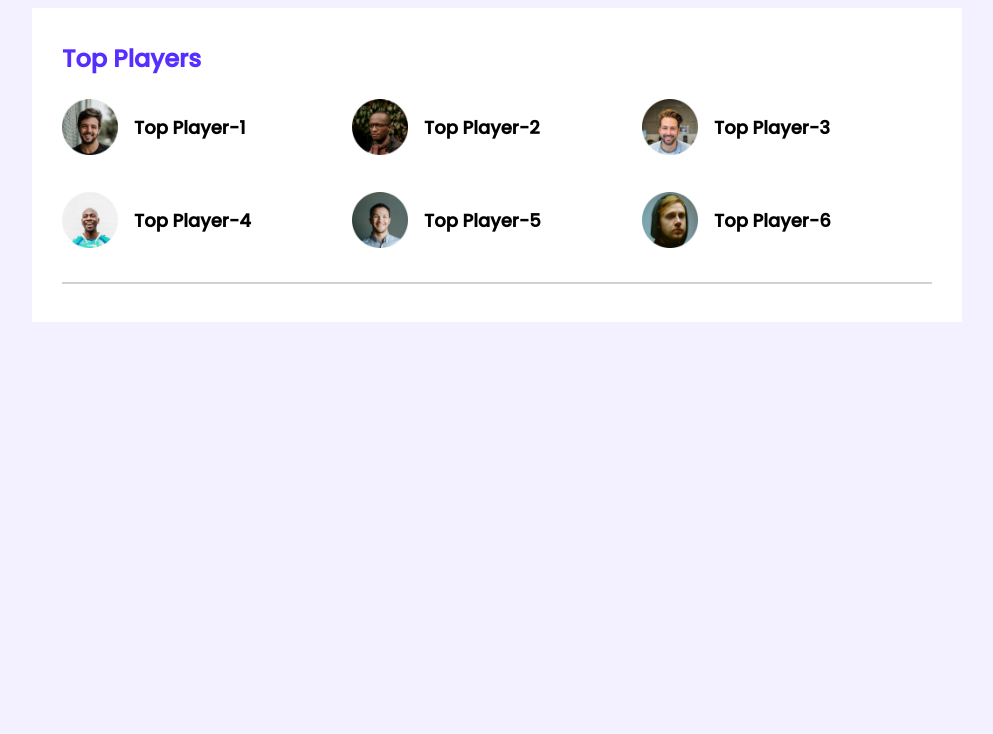
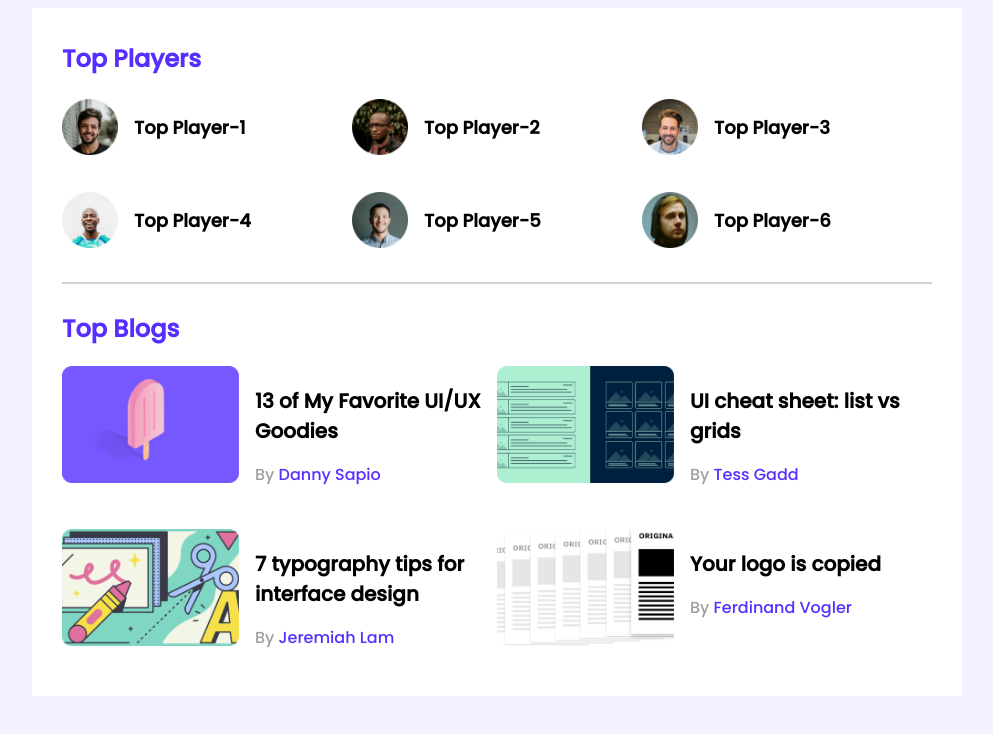
Before and after one commit to JowelAhmedHim/Leader-board, a plain HTML site: page index.html in a window 1280 px wide. Shown: the whole page, without its empty margins (143-1136 px from the left). Drawn offline with Linux system fonts and the light colour scheme.

Commit message:
top blogs add

```diff
--- a/index.html
+++ b/index.html
@@ -50,6 +50,52 @@
             </div>
 
             <hr>
+
+            <div class="top-blogs">
+                <h2 class="section-title">Top Blogs</h2>
+                <div class="blogs">
+                    <article class="blog">
+                        <div class="thumbnail">
+                            <img src="images/blogs/blog-1.png" alt="thumbnail1">
+                        </div>
+                        <div class="blog-info">
+                            <h3 class="blog-title">13 of My Favorite
+                                UI/UX Goodies</h3>
+                            <p class="blog-author">By <a href="#"> Danny Sapio</a></p>
+                        </div>
+                    </article>
+                    <article class="blog">
+                        <div class="thumbnail">
+                            <img src="images/blogs/blog-2.png" alt="thumbnail1">
+                        </div>
+                        <div class="blog-info">
+                            <h3 class="blog-title">UI cheat sheet:
+                                list vs grids</h3>
+                            <p class="blog-author">By <a href="#">Tess Gadd</a></p>
+                        </div>
+                    </article>
+                    <article class="blog">
+                        <div class="thumbnail">
+                            <img src="images/blogs/blog-3.png" alt="thumbnail1">
+                        </div>
+                        <div class="blog-info">
+                            <h3 class="blog-title">7 typography tips
+                                for interface design</h3>
+                            <p class="blog-author">By <a href="#">Jeremiah Lam</a></p>
+                        </div>
+                    </article>
+                    <article class="blog">
+                        <div class="thumbnail">
+                            <img src="images/blogs/blog-4.png" alt="thumbnail1">
+                        </div>
+                        <div class="blog-info">
+                            <h3 class="blog-title">Your logo is
+                                copied</h3>
+                            <p class="blog-author">By <a href="#">Ferdinand Vogler</a></p>
+                        </div>
+                    </article>
+                </div>
+            </div>
         </section>
     </main>
 
--- a/style.css
+++ b/style.css
@@ -23,6 +23,7 @@ main {
 
 hr {
     border: 1px solid #D1D1D1;
+    margin-bottom: 27px;
 }
 
 /* top players style */
@@ -59,3 +60,43 @@ hr {
     margin-left: 16px;
     font-size: 18px;
 }
+
+/* top blog styles */
+
+.blogs {
+    display: grid;
+    grid-template-columns: repeat(2, 1fr);
+    grid-row-gap: 26px;
+}
+
+.blog {
+    display: flex;
+}
+
+.blog .thumbnail img {
+    width: 177px;
+    height: 117px;
+
+}
+
+.blog-info {
+    margin-left: 16px;
+}
+
+.blog-title {
+    font-size: 20px;
+    margin-bottom: 6px;
+
+}
+
+.blog-author {
+    color: #9F9F9F;
+    font-size: 16px;
+}
+
+.blog-author a {
+    text-decoration: none;
+    font-size: 16px;
+    color: #562EFF;
+
+}
```
